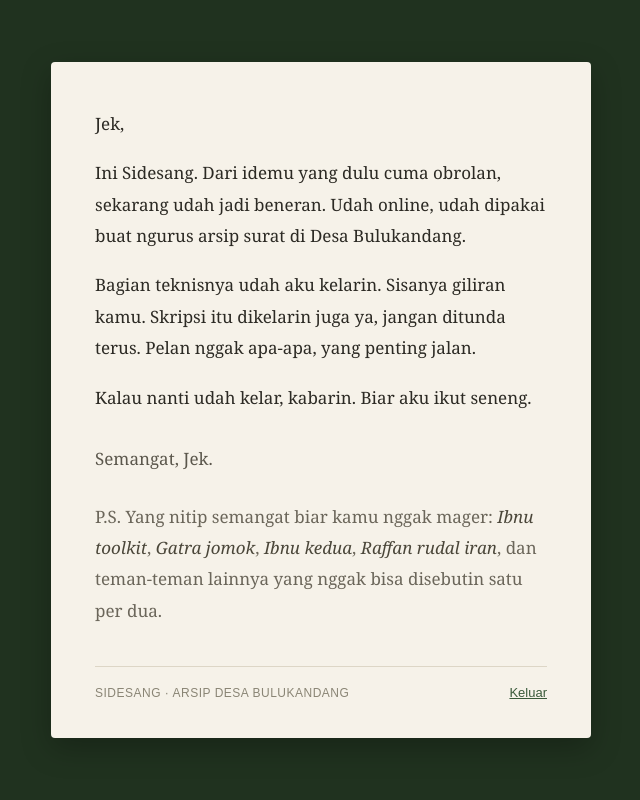
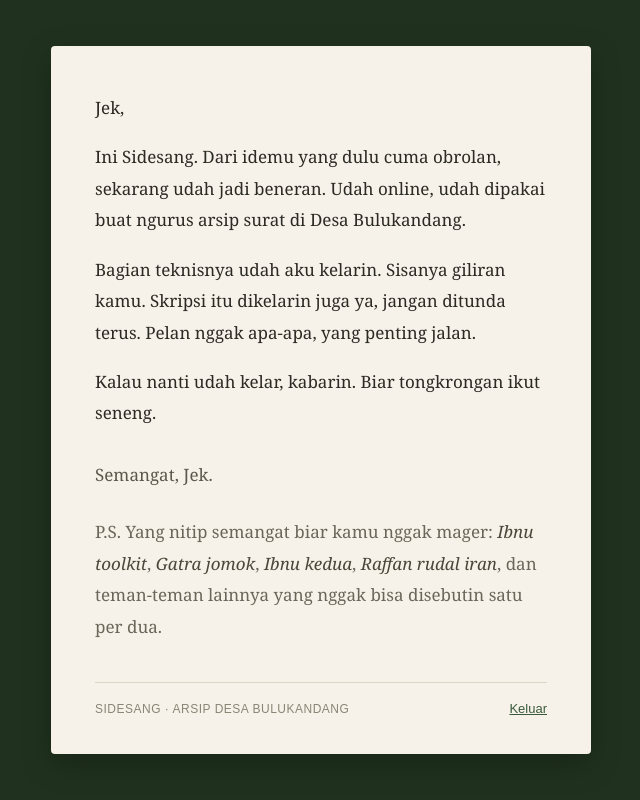
Before and after one commit to NuRichter/sidesang, a CodeIgniter app: the page made by e-filing/application/views/v_jeki.php in a window 1280 px wide. Shown: the whole page, without its empty margins (319-959 px from the left). Run offline with CodeIgniter, Linux system fonts and the light colour scheme.

Commit message:
Sesuaikan kalimat penutup halaman sapaan
Co-Authored-By: Claude Opus 4.8 <noreply@anthropic.com>

```diff
--- a/e-filing/application/views/v_jeki.php
+++ b/e-filing/application/views/v_jeki.php
@@ -98,7 +98,7 @@
 		<p class="hai">Jek,</p>
 		<p>Ini Sidesang. Dari idemu yang dulu cuma obrolan, sekarang udah jadi beneran. Udah online, udah dipakai buat ngurus arsip surat di Desa Bulukandang.</p>
 		<p>Bagian teknisnya udah aku kelarin. Sisanya giliran kamu. Skripsi itu dikelarin juga ya, jangan ditunda terus. Pelan nggak apa-apa, yang penting jalan.</p>
-		<p>Kalau nanti udah kelar, kabarin. Biar aku ikut seneng.</p>
+		<p>Kalau nanti udah kelar, kabarin. Biar tongkrongan ikut seneng.</p>
 		<p class="sign">Semangat, Jek.</p>
 		<p class="ps">P.S. Yang nitip semangat biar kamu nggak mager: <b>Ibnu toolkit</b>, <b>Gatra jomok</b>, <b>Ibnu kedua</b>, <b>Raffan rudal iran</b>, dan teman-teman lainnya yang nggak bisa disebutin satu per dua.</p>
 		<div class="foot">
```
